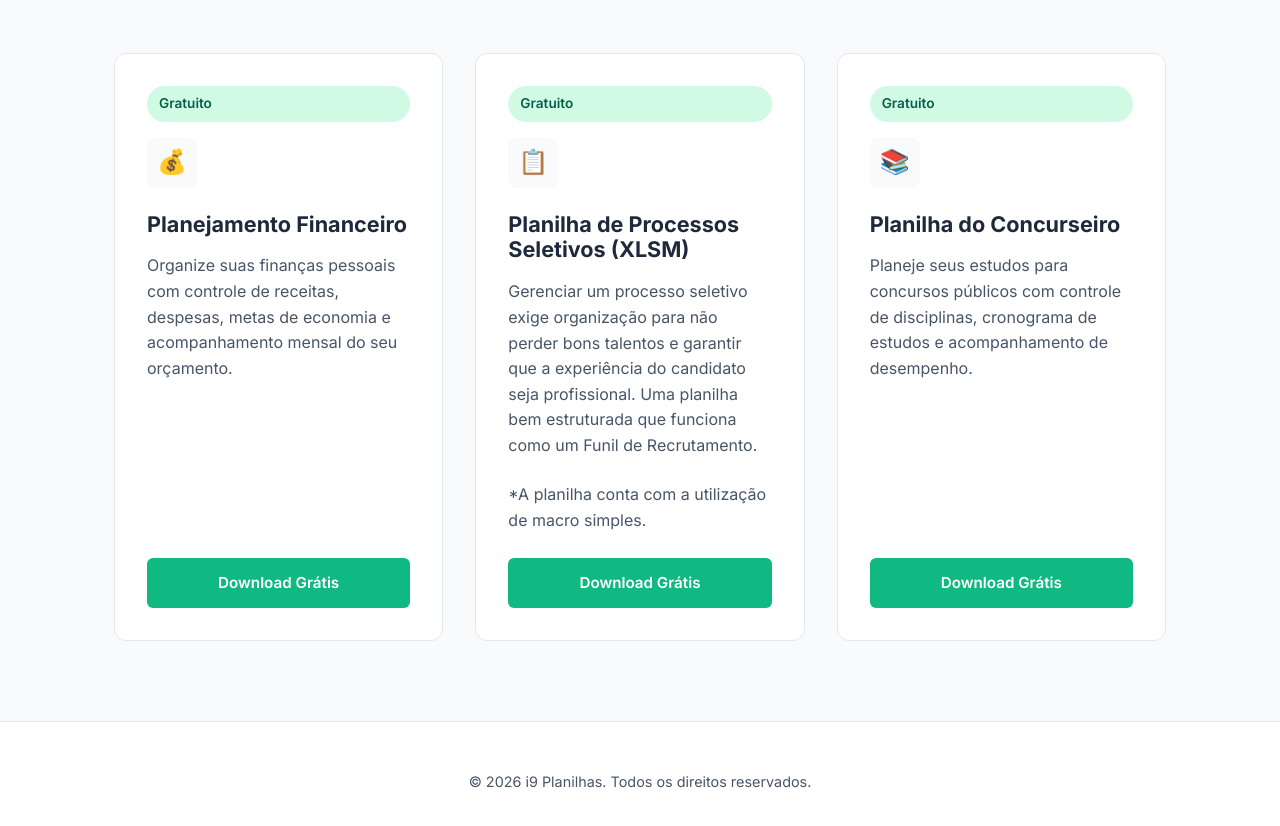
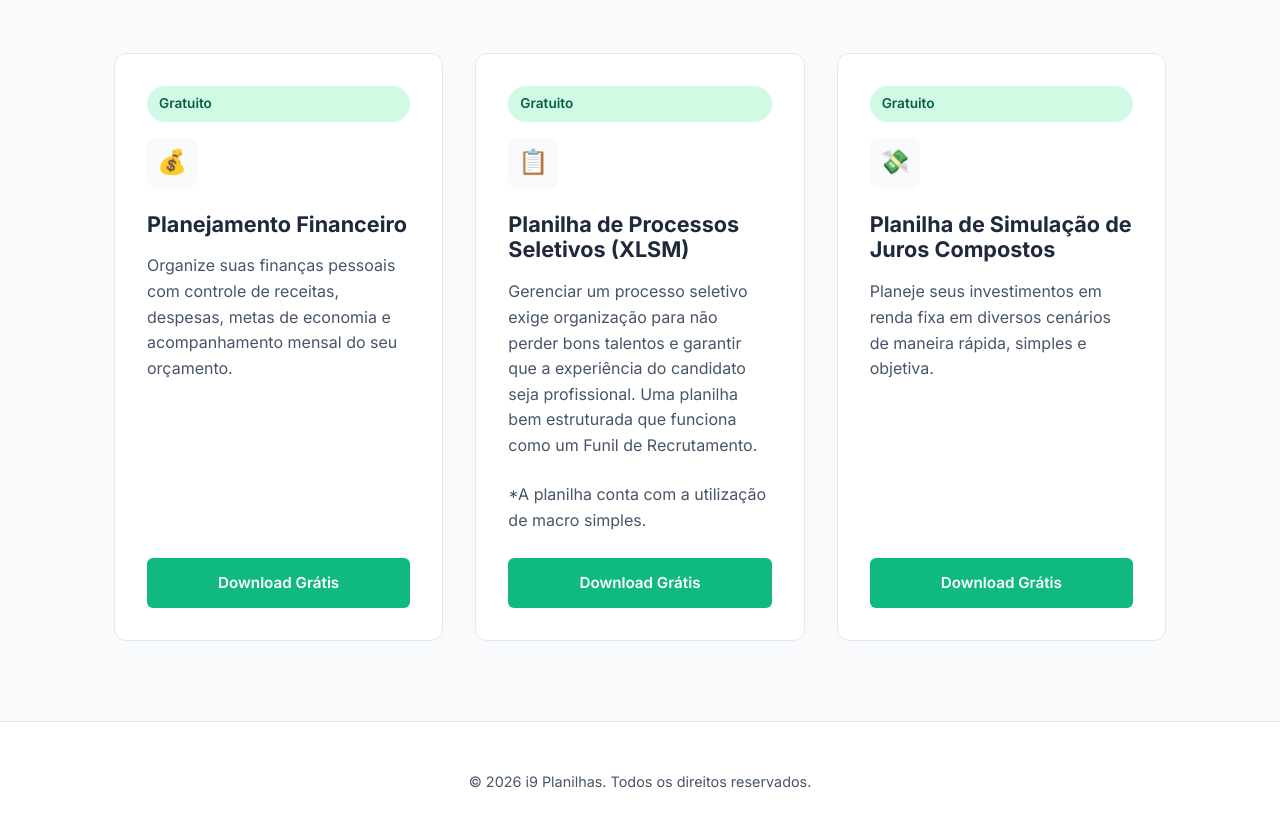
Before and after one commit to marcelotardivo/i9planilhas, a plain HTML site: page portfolio.html in a window 1280 px wide. Shown: the part 1900-2726 px from the top of the page. Drawn offline with Linux system fonts and the light colour scheme.

Commit message:
Update Portfolio Simulacao Aportes Regulares.html

```diff
--- a/portfolio.html
+++ b/portfolio.html
@@ -433,11 +433,11 @@
                 <!-- Produto Gratuito 3 -->
                 <div class="product-card fade-in visible">
                     <span class="badge badge-free">Gratuito</span>
-                    <div class="product-icon">📚</div>
-                    <h3>Planilha do Concurseiro</h3>
-                    <p>Planeje seus estudos para concursos públicos com controle de disciplinas, cronograma de estudos e acompanhamento de desempenho.</p>
+                    <div class="product-icon">💸</div>
+                    <h3>Planilha de Simulação de Juros Compostos</h3>
+                    <p>Planeje seus investimentos em renda fixa em diversos cenários de maneira rápida, simples e objetiva.</p>
                     <div class="button-group">
-                        <a href="#" class="btn btn-success">Download Grátis</a>
+                        <a href="Simulação de Aportes Regulares.xlsx" class="btn btn-success">Download Grátis</a>
                     </div>
                 </div>
             </div>
```
